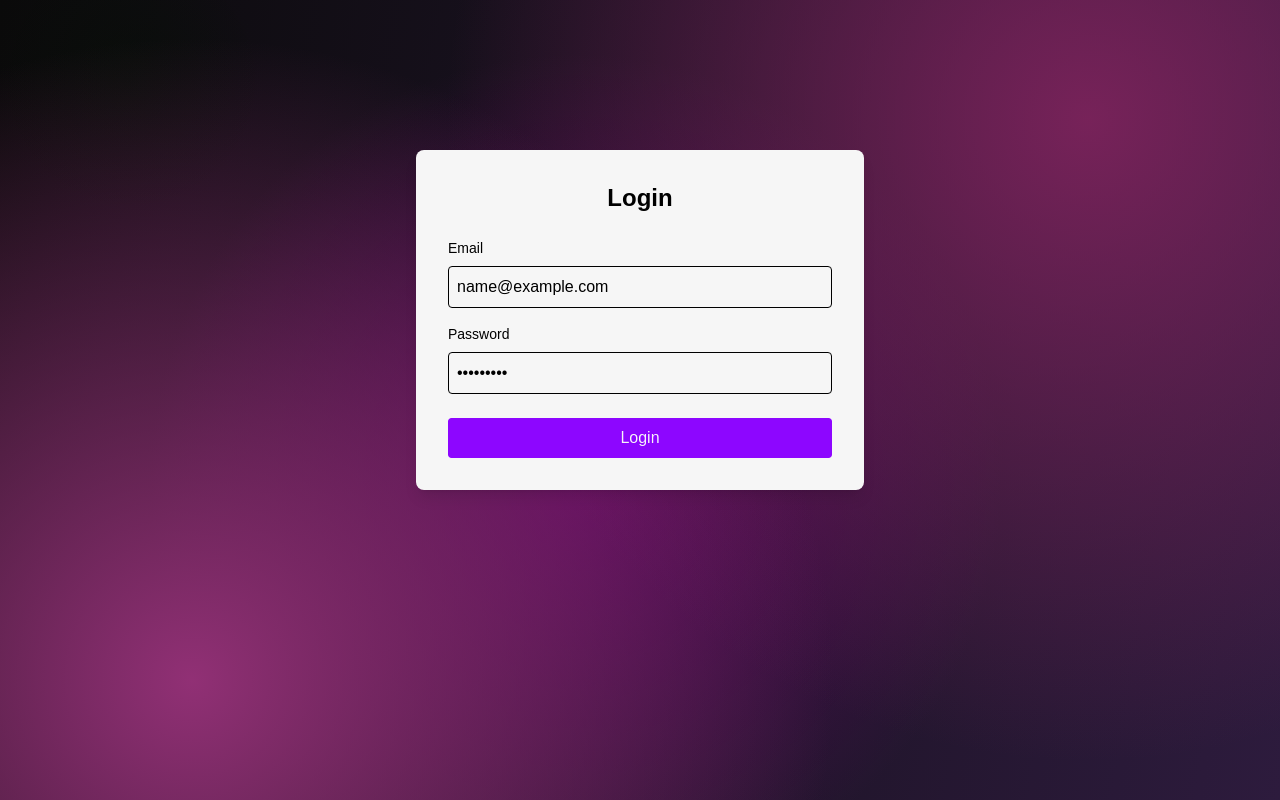
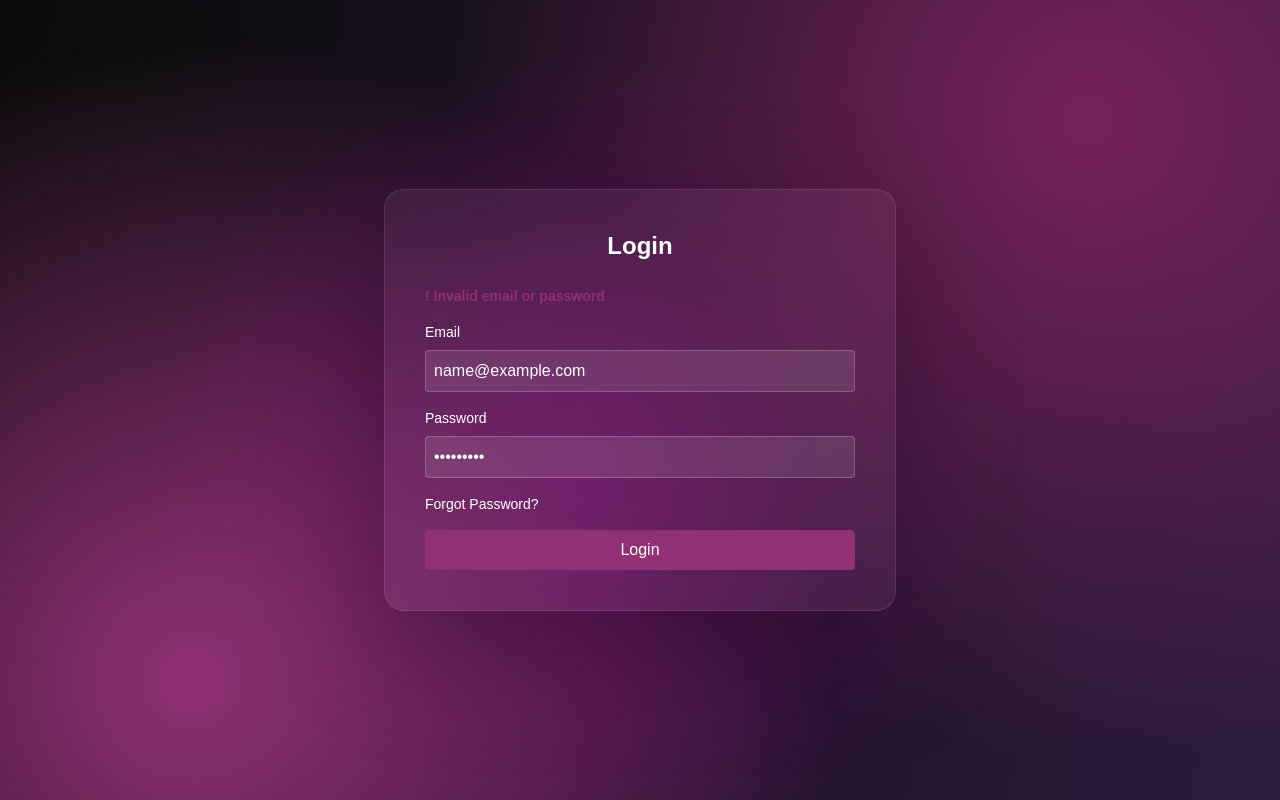
Before and after one commit to reemnii/ArenaFlow, a React (Vite) app: page /login in a window 1280 px wide. Both pictures are taken after typing "name@example.com", "Sample123" into the empty fields and a click on the button "Login". Built offline with nearby package versions, Linux system fonts and the light colour scheme; a web font is replaced by a local one.

Commit message:
Added the login page and styled it.

```diff
--- a/src/App.jsx
+++ b/src/App.jsx
@@ -10,6 +10,7 @@ import Dashboard from "./pages/Dashboard";
 import ManageTeams from "./pages/ManageTeams";
 import Login from "./pages/Login";
 import Register from "./pages/Register";
+import ForgotPassword from "./pages/ForgotPassword";
 import NotFound from "./pages/NotFound";
 
 function App() {
@@ -22,12 +23,13 @@ function App() {
         <Route path="create" element={<CreateTournaments />} />
         <Route path="edit/:id" element={<EditTournaments />} />
         <Route path="participants" element={<ManageTeams />} />
-        <Route path="dashboard" element={<Dashboard />} />
       </Route>
 
       <Route path="login" element={<Login />} />
       <Route path="register" element={<Register />} />
+      <Route path="forgot-password" element={<ForgotPassword />}/>
       <Route path="*" element={<NotFound />} />
+      <Route path="dashboard" element={<Dashboard />} />
     </Routes>
   );
 }
--- a/src/data/users.js
+++ b/src/data/users.js
@@ -1,5 +1,30 @@
-export const users=[
-    {id:1, username:"admin", email:"admin@arenaFlow.com", role:"organizer"},
-    {id:2, username:"coachMike", email:"coach@email.com", role:"coach"},
-    {id:3, username:"playerAnna", email:"player@email.com", role:"player"}
+export const users = [
+  {
+    id: 1,
+    username: "admin",
+    email: "admin@arenaflow.com",
+    password: "123456",
+    role: "organizer"
+  },
+  {
+    id: 2,
+    username: "coachMike",
+    email: "coach@email.com",
+    password: "coach123",
+    role: "coach"
+  },
+  {
+    id: 3,
+    username: "playerAnna",
+    email: "player@email.com",
+    password: "player123",
+    role: "player"
+  },
+  {
+    id: 4,
+    username: "managerJohn",
+    email: "manager@email.com",
+    password: "manager123",
+    role: "manager"
+  }
 ];
--- a/src/index.css
+++ b/src/index.css
@@ -17,14 +17,3 @@
      animation: backgroundPulse 14s ease-in-out infinite;
   }
 }
-@keyframes backgroundPulse {
-     0%, 100% {
-         filter: brightness(0.9) saturate(1.4) hue-rotate(0deg);
-    }
-     33% {
-         filter: brightness(1.5) saturate(1.7) hue-rotate(15deg);
-    }
-     66% {
-         filter: brightness(1.0) saturate(1.5) hue-rotate(-10deg);
-    }
-}
--- /dev/null
+++ b/src/pages/ForgotPassword.jsx
@@ -0,0 +1,3 @@
+export default function ForgotPassword() {
+  return <div>Forgot Password Page</div>;
+}
--- a/src/pages/Login.jsx
+++ b/src/pages/Login.jsx
@@ -1,9 +1,13 @@
 import { useState } from "react";
-
+import { Link } from "react-router-dom";
+import { useNavigate } from "react-router-dom";
+import { users } from "../data/users";
 export default function Login() {
   const [email, setEmail] = useState("");
   const [password, setPassword] = useState("");
   const [error, setError] = useState("");
+  const navigate = useNavigate();
+
 
   function handleSubmit(e) {
   e.preventDefault();
@@ -13,51 +17,66 @@ export default function Login() {
     return;
   }
 
-    setError("");
-    alert("Login successful (mock)");
+  const user = users.find(
+    (u) => u.email === email && u.password === password
+  );
+
+  if (!user) {
+    setError("! Invalid email or password");
+    return;
   }
 
+  setError("");
+  navigate("/dashboard");
+}
   return (
-    <div className="flex justify-center items-center min-h-[80vh]">
+    <div className="flex justify-center items-center min-h-[100vh]" >
       <form
         onSubmit={handleSubmit}
-        className="bg-white shadow-lg rounded-lg p-8 w-full max-w-md"
+        className="bg-white/5 backdrop-blur-[20px] border border-white/10 rounded-[20px] shadow-[0_40px_120px_rgba(0,0,0,0.3)] p-10 w-full max-w-lg"
       >
-        <h2 className="text-2xl font-bold mb-6 text-center">
+        <h2 className="text-2xl font-bold mb-6 text-center text-white">
           Login
         </h2>
 
         {error && (
-          <p className="text-red-500 mb-4 text-sm">{error}</p>
+          <p className="text-[#913075] mb-4 text-sm font-semibold">{error}</p>
         )}
 
-        <label className="block mb-2 text-sm font-medium">
+        <label className="block mb-2 text-sm font-medium text-white">
           Email
         </label>
 
         <input
           type="email"
           placeholder="Enter your email"
-          className="w-full border rounded p-2 mb-4"
+          className="w-full border border-white/20 bg-white/10 text-white rounded p-2 mb-4 outline-none"
           value={email}
           onChange={(e) => setEmail(e.target.value)}
         />
 
-        <label className="block mb-2 text-sm font-medium">
+        <label className="block mb-2 text-sm font-medium text-white">
           Password
         </label>
 
         <input
           type="password"
           placeholder="Enter your password"
-          className="w-full border rounded p-2 mb-6"
+          className="w-full border border-white/20 bg-white/10 text-white rounded p-2 mb-2 outline-none"
           value={password}
           onChange={(e) => setPassword(e.target.value)}
         />
 
+        <Link
+          to="/forgot-password"
+          className="text-left text-sm text-white mb-4 mt-2 cursor-pointer hover:underline block"
+        >
+          Forgot Password?
+        </Link>
+
         <button
           type="submit"
-          className="w-full bg-purple-700 text-white py-2 rounded hover:bg-purple-800"
+          className="w-full bg-brand text-white py-2 rounded hover:bg-brand/90"
         >
           Login
         </button>
```
Lines whose indentation alone changed are shown as unchanged.
